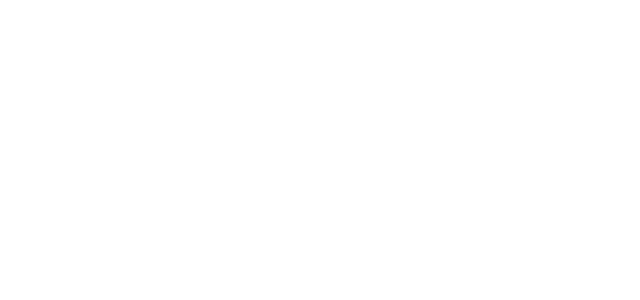
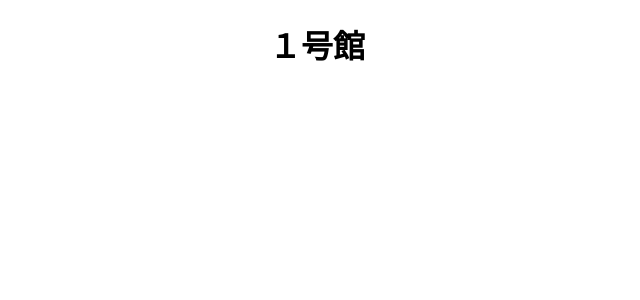
Before and after one commit to GEEK-CAMP-Vol-10-Team14/Ryudai-Map, a React (Create React App) app: page /BuildingOne in a window 1280 px wide. Before the commit this address had no page. Shown: the top 300 px of the page, without its empty margins (323-963 px from the left). Built offline with nearby package versions, Linux system fonts and the light colour scheme.

Commit message:
fix ファイル名

```diff
--- a/src/App.js
+++ b/src/App.js
@@ -2,18 +2,18 @@ import './App.css';
 import 'leaflet/dist/leaflet.css';
 import { Map } from "./components/Map";
 import { Routes, Route } from 'react-router-dom';
-import { Building_One } from './pages/Building_One'
-import { Building_Two } from './pages/Building_Two'
-import { Building_Three } from './pages/Building_Three';
+import { BuildingOne } from './pages/BuildingOne'
+import { BuildingTwo } from './pages/BuildingTwo'
+import { BuildingThree } from './pages/BuildingThree';
 
 function App() {
   return (
     <div className="App">
       <Routes>
         <Route path='/' element={ <Map /> } />
-        <Route path='/Building_One' element={ <Building_One /> } />
-        <Route path='/Building_Two' element={ <Building_Two /> } />
-        <Route path='/Building_Three' element={ <Building_Three /> } />
+        <Route path='/BuildingOne' element={ <BuildingOne /> } />
+        <Route path='/BuildingTwo' element={ <BuildingTwo /> } />
+        <Route path='/BuildingThree' element={ <BuildingThree /> } />
       </Routes>
     </div>
   );
--- /dev/null
+++ b/src/pages/BuildingOne.js
@@ -0,0 +1,8 @@
+// src/routes/BuildingOne.js
+export const BuildingOne = () =>{
+    return (
+        <div>
+            <h1>１号館</h1>
+        </div>
+    )
+}
--- /dev/null
+++ b/src/pages/BuildingThree.js
@@ -0,0 +1,8 @@
+// src/routes/BuildingThree.js
+export const BuildingThree = () =>{
+    return (
+        <div>
+            <p>３号館</p>
+        </div>
+    )
+}
--- /dev/null
+++ b/src/pages/BuildingTwo.js
@@ -0,0 +1,8 @@
+// src/routes/BuildingTwo.js
+export const BuildingTwo = () =>{
+    return (
+        <div>
+            <p>２号館</p>
+        </div>
+    )
+}
```
